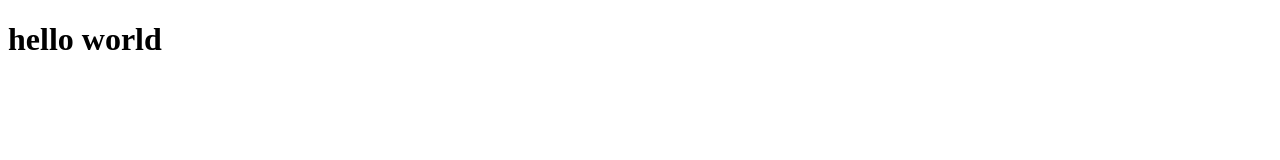
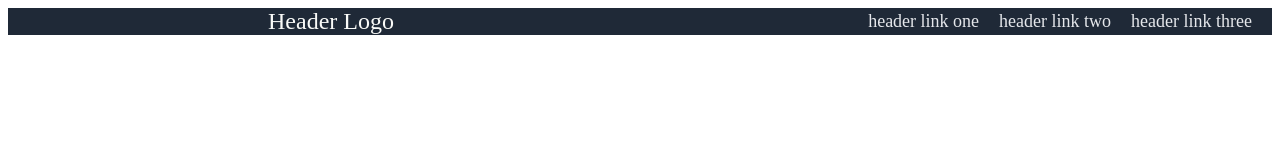
Before and after one commit to babo109dl/Odin_Landing_Page, a plain HTML site: page index.html in a window 1280 px wide. Drawn offline with Linux system fonts and the light colour scheme.

Commit message:
add header-navbar and styles

```diff
--- a/index.html
+++ b/index.html
@@ -1,12 +1,29 @@
 <!DOCTYPE html>
 <html lang="en">
+
 <head>
     <meta charset="UTF-8">
     <meta name="viewport" content="width=device-width, initial-scale=1.0">
     <link rel="stylesheet" href="style.css">
     <title>Document</title>
 </head>
+
 <body>
-    <h1>hello world</h1>
+    <div class="header">
+        <div class="header navbar">
+            <span class="navbar span">Header Logo</span>
+            <div class="navbar links">
+                <a href="">header link one</a>
+                <a href="">header link two</a>
+                <a href="">header link three</a>
+            </div>
+        </div>
+        <div class="header content"></div>
+    </div>
+    <div class="content"></div>
+    <div class="qoutes"></div>
+    <div class="signup"></div>
+    <div class="footer"></div>
 </body>
+
 </html>
--- a/style.css
+++ b/style.css
@@ -0,0 +1,36 @@
+body {
+    display: flex;
+    flex: 1 1 0;
+    flex-direction: column;
+}
+
+a {
+    text-decoration: none;
+}
+
+a:active, a:hover, a:link, a:visited {
+    color: #E5E7EB;
+}
+
+.header {
+    background-color: #1F2937;
+}
+
+.header.navbar {
+    display: flex;
+    justify-content: space-between;
+}
+
+.navbar.span {
+    font-size: 24px;
+    color: #F9FAF8;
+    padding-left: 260px;
+}
+
+.navbar.links {
+    display: flex;
+    align-items: center;
+    gap: 20px;
+    font-size: 18px;
+    padding-right: 20px;
+}
```
